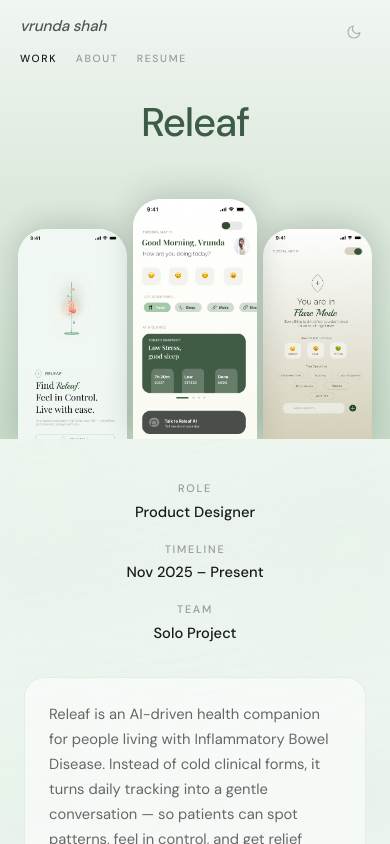
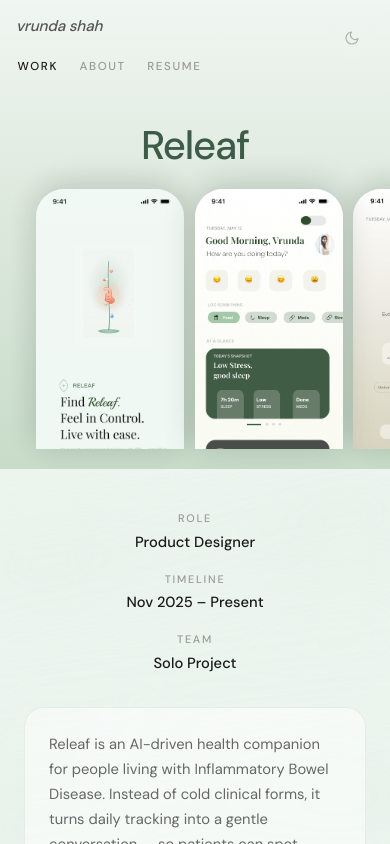
Before and after one commit to Vrundaa22/vrundashah_portfolio, a Next.js app: page /releaf in a window 390 px wide. Shown: the top 844 px of the page. Built offline with nearby package versions, Linux system fonts and the light colour scheme; no server answers.

Commit message:
Improve mobile layout and touch targets across the portfolio.
Stack hero and nav cleanly on small screens, add safe-area padding, and fix case-study overflow so the site works well on phones.

Co-authored-by: Cursor <cursoragent@cursor.com>

```diff
--- a/app/elegant-overrides.css
+++ b/app/elegant-overrides.css
@@ -229,12 +229,29 @@ html[data-theme="dark"] body:has(.home--elegant) {
   opacity: 0;
 }
 
+html:has(.home--elegant),
+html:has(.case-study-page),
+html:has(.intro-screen) {
+  overflow-x: clip;
+}
+
+body:has(.home--elegant),
+body:has(.case-study-page),
+body:has(.intro-screen) {
+  overflow-x: clip;
+  max-width: 100%;
+}
+
 .home-layer--elegant {
   position: relative;
   z-index: 2;
   max-width: min(1040px, 100%);
   margin: 0 auto;
-  padding: clamp(1.25rem, 3vw, 2rem) clamp(1.25rem, 4vw, 2.5rem);
+  padding:
+    clamp(1.25rem, 3vw, 2rem)
+    max(clamp(1.25rem, 4vw, 2.5rem), env(safe-area-inset-right, 0px))
+    clamp(1.25rem, 3vw, 2rem)
+    max(clamp(1.25rem, 4vw, 2.5rem), env(safe-area-inset-left, 0px));
 }
 
 .scroll-gradient-lines {
@@ -319,9 +336,13 @@ html[data-theme="dark"] .home-brand--elegant:hover {
 }
 
 .home-nav-elegant a {
-  font-size: 0.65rem;
-  font-weight: 500;
-  letter-spacing: 0.16em;
+  display: inline-flex;
+  align-items: center;
+  min-height: 2.75rem;
+  padding: 0.35rem 0.1rem;
+  font-size: clamp(0.72rem, 2.4vw, 0.78rem);
+  font-weight: 500;
+  letter-spacing: 0.14em;
   text-transform: uppercase;
   text-decoration: none;
   color: #9a9a9a;
@@ -347,8 +368,8 @@ html[data-theme="dark"] .home-nav-elegant a.nav-active {
   align-items: center;
   justify-content: center;
   flex-shrink: 0;
-  width: 2rem;
-  height: 2rem;
+  width: 2.75rem;
+  height: 2.75rem;
   margin-left: clamp(0.75rem, 2vw, 1.25rem);
   padding: 0;
   border: none;
@@ -385,7 +406,7 @@ html[data-theme="dark"] .theme-toggle--elegant:hover {
 
 .hero--mockup {
   display: grid;
-  grid-template-columns: minmax(0, 1fr) minmax(300px, 500px);
+  grid-template-columns: minmax(0, 1fr) minmax(0, min(500px, 100%));
   align-items: center;
   gap: clamp(1.5rem, 4vw, 3.5rem);
   min-height: auto;
@@ -1053,6 +1074,13 @@ html[data-theme="dark"] .work-gallery-media--content-design {
   color: #b0b0b0;
 }
 
+@media (max-width: 900px) {
+  .hero--mockup {
+    grid-template-columns: 1fr;
+    align-items: start;
+  }
+}
+
 @media (max-width: 820px) {
   .hero--mockup {
     grid-template-columns: 1fr;
@@ -1075,7 +1103,17 @@ html[data-theme="dark"] .work-gallery-media--content-design {
 
   .hero-clicks-polaroid--vrunda .hero-clicks-photo,
   .hero-clicks-polaroid--sunset .hero-clicks-photo {
-    min-height: 100px;
+    min-height: 120px;
+  }
+
+  .hero-status {
+    font-size: 0.82rem;
+    gap: 0.5rem 1rem;
+  }
+
+  .hero-status-sub {
+    font-size: clamp(0.92rem, 3.5vw, 1.02rem);
+    line-height: 1.45;
   }
 
   .work-case-row {
@@ -1090,25 +1128,64 @@ html[data-theme="dark"] .work-gallery-media--content-design {
 
 @media (max-width: 520px) {
   .home-topbar--elegant {
+    display: grid;
+    grid-template-columns: 1fr auto;
+    grid-template-rows: auto auto;
+    align-items: center;
+    gap: 0.5rem 0.75rem;
+    margin-bottom: clamp(2rem, 8vh, 3.5rem);
+  }
+
+  .home-brand--elegant {
+    grid-column: 1;
+    grid-row: 1;
+    justify-self: start;
+  }
+
+  .theme-toggle--elegant {
+    grid-column: 2;
+    grid-row: 1;
+    margin-left: 0;
+  }
+
+  .home-nav-elegant {
+    grid-column: 1 / -1;
+    grid-row: 2;
+    order: unset;
+    width: 100%;
+    margin-left: 0;
     flex-wrap: wrap;
-    gap: 1rem;
-  }
-
-  .home-nav-elegant {
-    order: 3;
-    width: 100%;
-    flex-wrap: wrap;
-    gap: 0.85rem 1.15rem;
+    justify-content: flex-start;
+    gap: 0.25rem 1.15rem;
   }
 
   .hero-headline--editorial,
   .hero-headline--mockup {
     max-width: none;
+    font-size: clamp(1.65rem, 8vw, 2rem);
+  }
+
+  .hero-eyebrow {
+    font-size: 0.82rem;
+    letter-spacing: 0.12em;
+  }
+
+  .hero-clicks-stack {
+    width: min(100%, 320px);
+    min-height: 260px;
   }
 
   .work-gallery-grid,
   .work-gallery-grid--mockup {
     grid-template-columns: 1fr;
+  }
+
+  .work-case-title {
+    font-size: clamp(1.35rem, 6vw, 1.65rem);
+  }
+
+  .site-footer {
+    padding-bottom: max(2.5rem, env(safe-area-inset-bottom, 0px));
   }
 }
 
@@ -1403,22 +1480,58 @@ html[data-theme="dark"] .about-page .about-float-sticker {
 }
 
 @media (max-width: 860px) {
+  .about-layout {
+    grid-template-columns: 1fr;
+    gap: 2rem;
+  }
+
   .about-page .about-carousel-wrap {
     justify-self: center;
     margin-inline: auto;
     max-width: min(400px, 92vw);
   }
+
+  .about-copy {
+    padding-right: 0;
+  }
 }
 
 @media (max-width: 520px) {
+  .about-layout {
+    gap: 1.5rem;
+    padding-bottom: 1.5rem;
+  }
+
   .about-page .about-carousel-wrap {
     max-width: min(340px, 90vw);
     padding-left: 0.25rem;
   }
 
+  .about-page .about-carousel-stickers {
+    display: none;
+  }
+
+  .about-page .about-carousel-vibe {
+    font-size: 0.68rem;
+    letter-spacing: 0.1em;
+    max-width: calc(100% - 1rem);
+    white-space: normal;
+    text-align: center;
+    line-height: 1.35;
+  }
+
   .about-page .about-float-sticker {
     font-size: 0.62rem;
     padding: 0.3rem 0.58rem;
+  }
+
+  .about-page .carousel-dot {
+    width: 8px;
+    height: 8px;
+  }
+
+  .about-heading {
+    font-size: 0.72rem;
   }
 }
 
@@ -2052,6 +2165,33 @@ html[data-theme="dark"] .home--elegant .site-footer-heart {
   width: 1.75rem;
 }
 
+@media (max-width: 520px) {
+  .hero-status-sub-gap {
+    display: block;
+    width: 0;
+    height: 0.35rem;
+  }
+
+  .intro-inner {
+    padding-inline: max(1.25rem, env(safe-area-inset-left, 0px));
+  }
+
+  .letters {
+    gap: clamp(0.12rem, 2vw, 0.35rem);
+  }
+
+  .letter {
+    font-size: clamp(2.25rem, 11vw, 3.5rem);
+  }
+
+  .case-study-page .saveup-sticky-nav,
+  .case-study-page .releaf-sticky-nav,
+  .case-study-page .cd-sticky-nav,
+  .case-study-page .coming-soon-nav {
+    padding-inline: max(1rem, env(safe-area-inset-left, 0px));
+  }
+}
+
 @media (prefers-reduced-motion: reduce) {
   .intro-screen,
   .intro-screen--exit,
--- a/app/globals.css
+++ b/app/globals.css
@@ -2247,13 +2247,20 @@ html[data-theme="dark"] .carousel-sticker {
 }
 
 .carousel-dot {
-  width: 6px;
-  height: 6px;
+  position: relative;
+  width: 8px;
+  height: 8px;
   padding: 0;
   border: none;
   border-radius: 50%;
   background: rgba(255, 255, 255, 0.45);
   transition: background 0.25s ease, transform 0.25s ease;
+}
+
+.carousel-dot::before {
+  content: "";
+  position: absolute;
+  inset: -10px;
 }
 
 .carousel-dot-active {
@@ -2768,6 +2775,59 @@ body:has(.releaf-case) {
 
   .releaf-screen-side {
     transform: translateY(10px);
+  }
+}
+
+@media (max-width: 520px) {
+  .releaf-hero-banner {
+    overflow-x: auto;
+    overflow-y: hidden;
+    -webkit-overflow-scrolling: touch;
+    scrollbar-width: none;
+  }
+
+  .releaf-hero-banner::-webkit-scrollbar {
+    display: none;
+  }
+
+  .releaf-hero-screens {
+    justify-content: flex-start;
+    width: max-content;
+    max-width: none;
+    min-height: auto;
+    margin-inline: auto;
+    padding: 0 1.25rem 1.25rem;
+    gap: 0.65rem;
+  }
+
+  .releaf-screen,
+  .releaf-screen-center {
+    width: clamp(128px, 38vw, 168px);
+    max-height: clamp(260px, 62vw, 340px);
+  }
+
+  .releaf-screen-side {
+    transform: none;
+  }
+
+  .releaf-hero-name {
+    font-size: clamp(2.35rem, 11vw, 3.25rem);
+  }
+
+  .saveup-hero-name,
+  .cd-hero-name {
+    font-size: clamp(2.35rem, 11vw, 3.25rem);
+  }
+
+  .releaf-progress-nav,
+  .saveup-progress-nav {
+    gap: 0.5rem 0.85rem;
+  }
+
+  .releaf-progress-link,
+  .saveup-progress-link {
+    font-size: 0.78rem;
+    padding: 0.35rem 0;
   }
 }
 
@@ -3762,6 +3822,7 @@ body:has(.cd-case) {
 }
 
 .cd-deck-dot {
+  position: relative;
   width: 8px;
   height: 8px;
   padding: 0;
@@ -3774,6 +3835,12 @@ body:has(.cd-case) {
     background 0.2s ease;
 }
 
+.cd-deck-dot::before {
+  content: "";
+  position: absolute;
+  inset: -10px;
+}
+
 .cd-deck-dot--active {
   background: #8b5e3c;
   transform: scale(1.15);
@@ -3814,6 +3881,8 @@ body:has(.cd-case) {
 
   .pdf-deck-nav {
     justify-self: center;
+    width: 3rem;
+    height: 3rem;
   }
 
   .pdf-deck-nav--prev {
--- a/app/layout.tsx
+++ b/app/layout.tsx
@@ -1,5 +1,5 @@
 import { Analytics } from '@vercel/analytics/react';
-import type { Metadata } from "next";
+import type { Metadata, Viewport } from "next";
 import { Caveat, DM_Sans, Instrument_Serif, Montserrat } from "next/font/google";
 import MicrosoftClarity from "./components/MicrosoftClarity";
 import "./globals.css";
@@ -50,6 +50,12 @@ const ogImage = {
   alt: "Vrunda Shah — Product Designer portfolio homepage",
 };
 
+export const viewport: Viewport = {
+  width: "device-width",
+  initialScale: 1,
+  viewportFit: "cover",
+};
+
 export const metadata: Metadata = {
   metadataBase: new URL(siteUrl),
   title: "Vrunda Shah — Product Designer",
```
